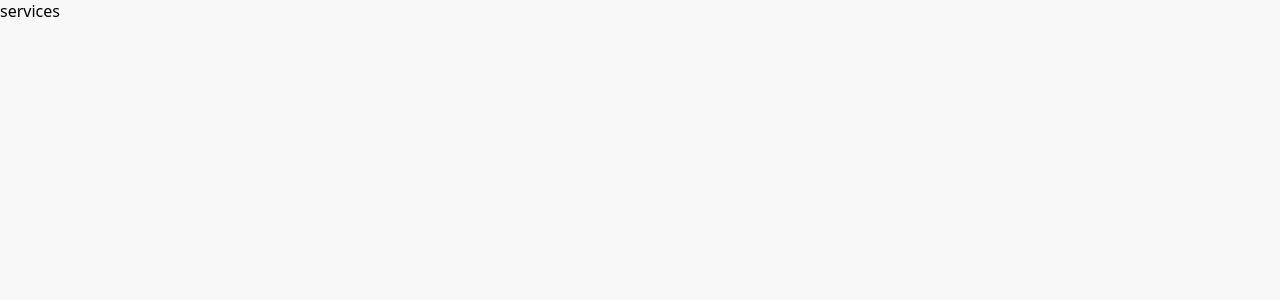
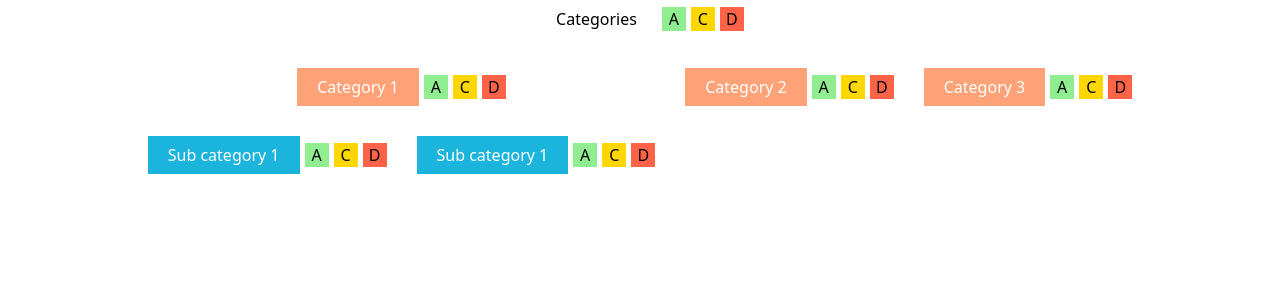
Before and after one commit to vFlicker/services, a React (Vite) app: page / in a window 1280 px wide. Shown: the top 300 px of the page. Built offline with nearby package versions, Linux system fonts and the light colour scheme; a web font is replaced by a local one.

Commit message:
feat: add tree markup

```diff
--- a/src/app/App.tsx
+++ b/src/app/App.tsx
@@ -1,5 +1,43 @@
 import './styles/index.css';
 
+import { Tree } from '~/components/Tree';
+import { NodeData } from '~/types';
+
+const data: NodeData[] = [
+  {
+    id: '1',
+    value: 'Categories',
+    childrenNodes: [
+      {
+        id: '2',
+        value: 'Category 1',
+        childrenNodes: [
+          {
+            id: '3',
+            value: 'Sub category 1',
+            childrenNodes: [],
+          },
+          {
+            id: '4',
+            value: 'Sub category 1',
+            childrenNodes: [],
+          },
+        ],
+      },
+      {
+        id: '5',
+        value: 'Category 2',
+        childrenNodes: [],
+      },
+      {
+        id: '6',
+        value: 'Category 3',
+        childrenNodes: [],
+      },
+    ],
+  },
+];
+
 export function App(): JSX.Element {
-  return <div>services</div>;
+  return <Tree data={data} />;
 }
--- a/src/app/styles/reset.css
+++ b/src/app/styles/reset.css
@@ -78,5 +78,5 @@ a {
 
 #app {
   min-height: 100vh;
-  background-color: #F8F8F8;
+  background-color: var(--bg-app);
 }
--- a/src/app/styles/theme.css
+++ b/src/app/styles/theme.css
@@ -1,3 +1,11 @@
 :root {
   --main-font: 'Factor A', system-ui, -apple-system, BlinkMacSystemFont, 'Segoe UI', Roboto, Oxygen, Ubuntu, Cantarell, 'Open Sans', 'Helvetica Neue', sans-serif;
+
+  --bg-app: f6f7fc;
+
+  --black: #000000;
+  --white: #ffffff;
+  --orange: #ffa278;
+  --turquoise: #1bb4dd;
+  --gray: #acbec9;
 }
--- /dev/null
+++ b/src/components/Node/Node.module.css
@@ -0,0 +1,47 @@
+.node {
+  display: flex;
+  flex-direction: column;
+  align-items: center;
+}
+
+.wrapper {
+  display: flex;
+  align-items: center;
+  gap: 5px;
+
+  margin-bottom: 30px;
+}
+
+.title {
+  padding: 8px 20px;
+  font-weight: 500;
+}
+
+.actions {
+  display: flex;
+  gap: 5px;
+}
+
+.action {
+  display: flex;
+  justify-content: center;
+  align-items: center;
+
+  width: 24px;
+  height: 24px;
+}
+
+.action.add {
+  background-color: lightgreen;
+}
+.action.change {
+  background-color: gold;
+}
+.action.remove {
+  background-color: tomato;
+}
+
+.children {
+  display: flex;
+  gap: 30px;
+}
--- /dev/null
+++ b/src/components/Node/Node.tsx
@@ -0,0 +1,35 @@
+import { PropsWithChildren } from 'react';
+
+import { getColor } from './getColor';
+import classes from './Node.module.css';
+
+type NodeProps = PropsWithChildren<{
+  id: string;
+  depth: number;
+  value: string;
+}>;
+
+export function Node({ children, depth, value }: NodeProps) {
+  const isHead = depth === 0;
+
+  const titleStyle = {
+    color: isHead ? 'var(--black)' : 'var(--white)',
+    backgroundColor: getColor(depth),
+  };
+
+  return (
+    <div className={classes.node}>
+      <div className={classes.wrapper}>
+        <div className={classes.title} style={titleStyle}>
+          {value}
+        </div>
+        <div className={classes.actions}>
+          <button className={`${classes.action} ${classes.add}`}>A</button>
+          <button className={`${classes.action} ${classes.change}`}>C</button>
+          <button className={`${classes.action} ${classes.remove}`}>D</button>
+        </div>
+      </div>
+      <div className={classes.children}>{children}</div>
+    </div>
+  );
+}
--- /dev/null
+++ b/src/components/Node/getColor.ts
@@ -0,0 +1,15 @@
+const colors = [
+  'var(--white)',
+  'var(--orange)',
+  'var(--turquoise)',
+  'var(--gray)',
+];
+
+export const getColor = (depth: number) => {
+  if (depth === 0) {
+    return colors[0];
+  }
+
+  const index = ((depth - 1) % (colors.length - 1)) + 1;
+  return colors[index];
+};
--- /dev/null
+++ b/src/components/Node/index.ts
@@ -0,0 +1 @@
+export * from './Node';
--- /dev/null
+++ b/src/components/Tree/Tree.tsx
@@ -0,0 +1,27 @@
+import { NodeData } from '~/types';
+
+import { Node } from '../Node';
+
+type TreeProps = {
+  data: NodeData[];
+};
+
+export function Tree({ data }: TreeProps): JSX.Element {
+  const renderNodes = (trees: NodeData[], depth: number) => {
+    return trees.map((tree) => {
+      if (!tree.childrenNodes.length) {
+        return (
+          <Node key={tree.id} id={tree.id} value={tree.value} depth={depth} />
+        );
+      }
+
+      return (
+        <Node key={tree.id} id={tree.id} value={tree.value} depth={depth}>
+          {renderNodes(tree.childrenNodes, depth + 1)}
+        </Node>
+      );
+    });
+  };
+
+  return <div>{renderNodes(data, 0)}</div>;
+}
--- /dev/null
+++ b/src/components/Tree/index.ts
@@ -0,0 +1 @@
+export * from './Tree';
--- /dev/null
+++ b/src/types.ts
@@ -0,0 +1,5 @@
+export type NodeData = {
+  id: string;
+  value: string;
+  childrenNodes: NodeData[];
+};
```
